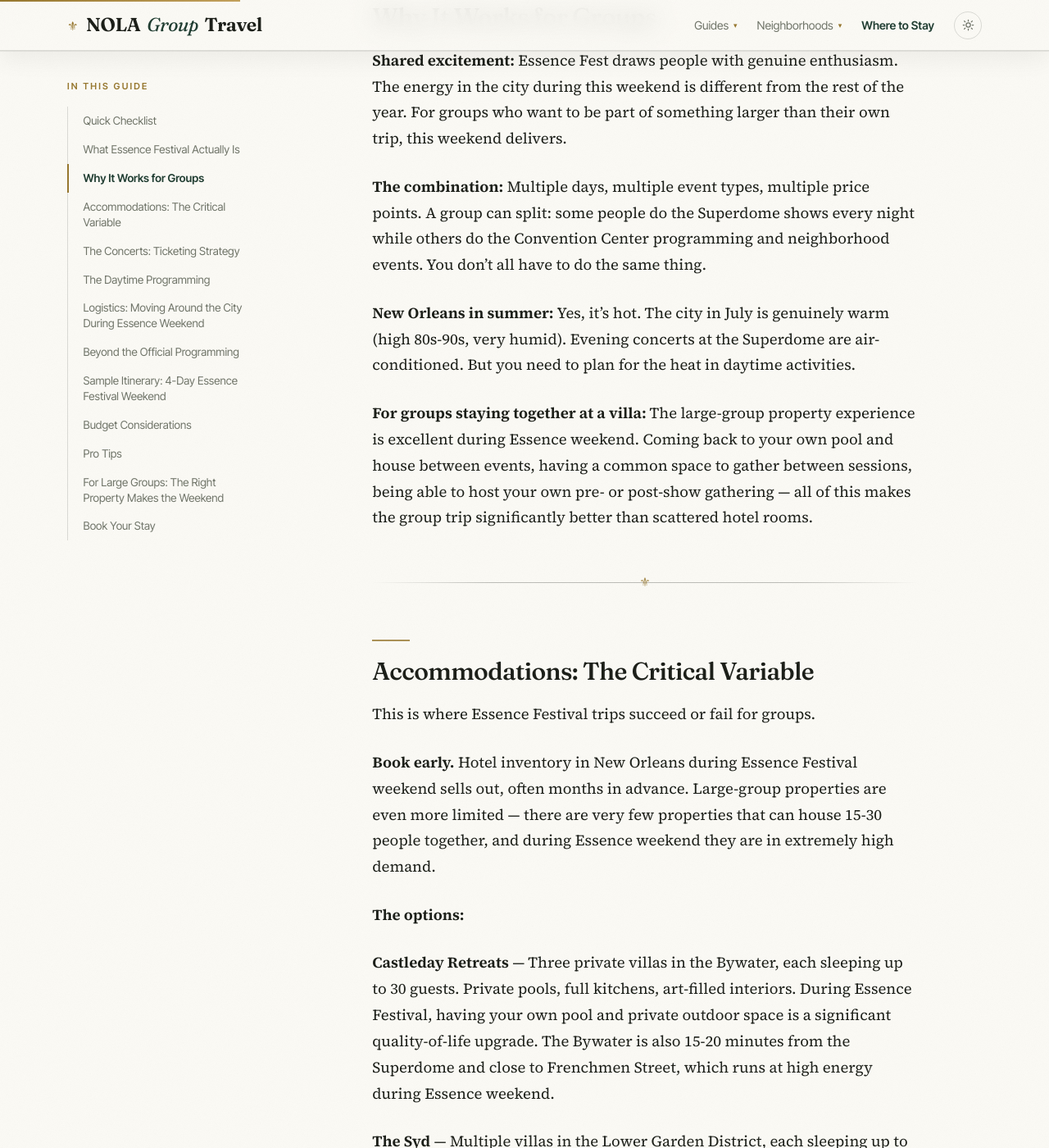
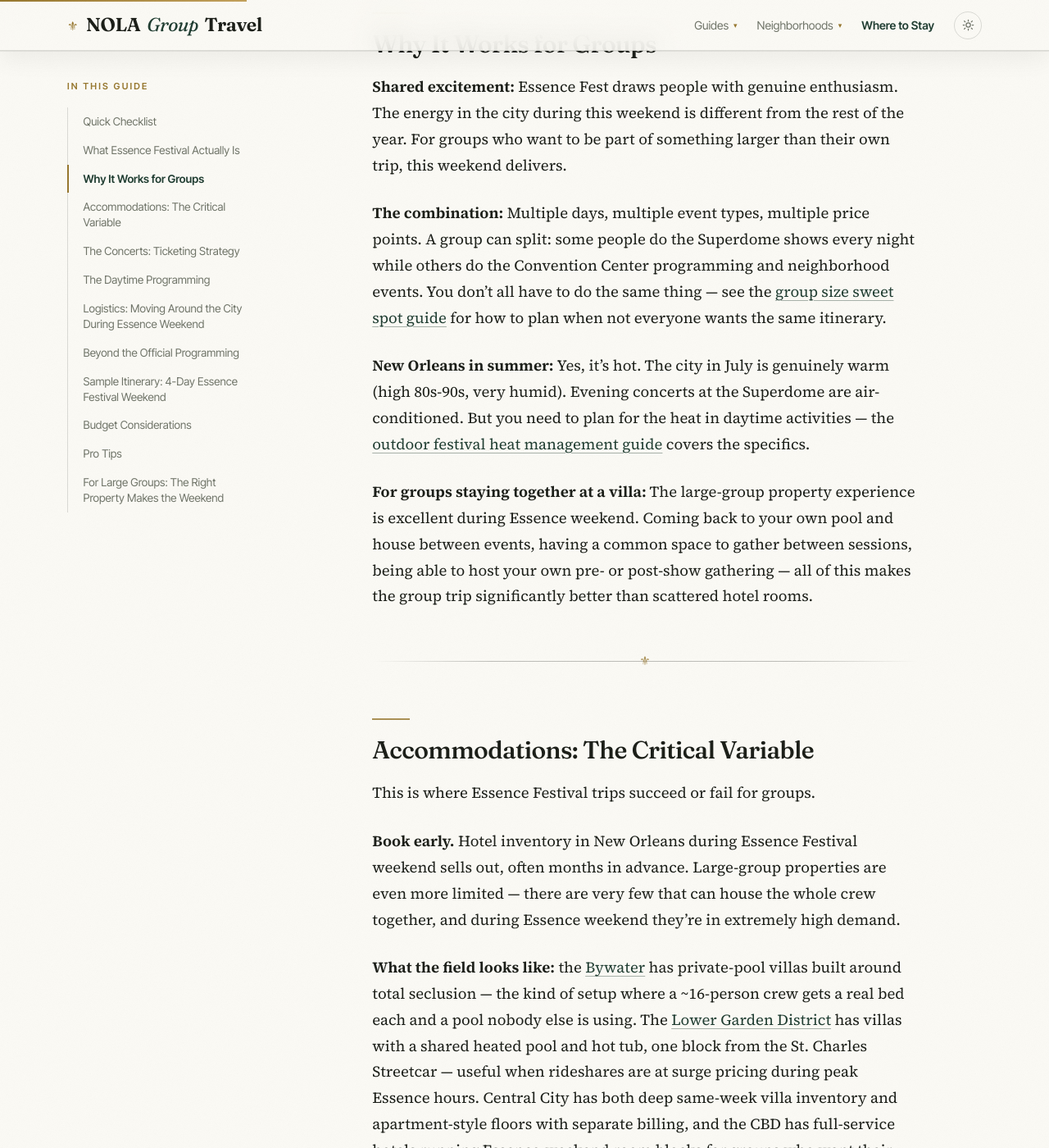
Before and after one commit to sjworth-dev/nola-group-travel, a Jekyll site: the page built from _guides/essence-festival.md, in a window 1280 px wide and 1400 px high, scrolled down 2719 px. Shown: the whole window at 82% size. Built offline with Jekyll 4.4.1, drawn with Linux system fonts in a browser that asks for light colours; some of the changed text lies outside the part shown.

Commit message:
expand: refresh Essence Festival guide — voice, property balance, internal links

```diff
--- a/_guides/essence-festival.md
+++ b/_guides/essence-festival.md
@@ -1,10 +1,10 @@
 ---
 title: "Essence Festival Group Guide: New Orleans"
-description: "How to plan a large group trip to Essence Festival in New Orleans. The biggest weekend in the city—here's how to do it right with 10-30 people."
+description: "How to plan a large group trip to Essence Festival in New Orleans. The biggest weekend in the city — here's how to do it right with the whole crew."
 category: "Festivals & Events"
 card_title: "Essence Festival"
 card_description: "The biggest weekend in New Orleans. How to plan a group trip to Essence Fest the right way."
-date: 2026-05-23
+date: 2026-07-25
 ---
 
 Essence Festival is the largest music festival in New Orleans and one of the largest annual events in the United States. Every year around the Fourth of July holiday weekend, the city transforms around a celebration of Black culture, music, and community that draws hundreds of thousands of visitors to the city from across the country.
@@ -15,7 +15,7 @@ This guide is for groups who want to do it right.
 
 ## Quick Checklist
 
-- [ ] Book accommodations as far in advance as possible — ideally 3-6 months out; popular properties sell out earlier
+- [ ] For the largest selection, book accommodations 6+ months out — large-group properties are the first thing to sell out for Essence weekend
 - [ ] Buy Superdome concert tickets the moment they go on sale — they sell out
 - [ ] Plan transportation ahead: rideshares are difficult during peak Essence weekend, have backup plans
 - [ ] Make restaurant reservations before the trip — every good restaurant will be fully booked during Essence weekend
@@ -43,9 +43,9 @@ Beyond the official venues, the city itself is part of the festival: pop-up even
 
 **Shared excitement:** Essence Fest draws people with genuine enthusiasm. The energy in the city during this weekend is different from the rest of the year. For groups who want to be part of something larger than their own trip, this weekend delivers.
 
-**The combination:** Multiple days, multiple event types, multiple price points. A group can split: some people do the Superdome shows every night while others do the Convention Center programming and neighborhood events. You don't all have to do the same thing.
+**The combination:** Multiple days, multiple event types, multiple price points. A group can split: some people do the Superdome shows every night while others do the Convention Center programming and neighborhood events. You don't all have to do the same thing — see the [group size sweet spot guide](/guides/nola-group-group-size-sweet-spot-guide/) for how to plan when not everyone wants the same itinerary.
 
-**New Orleans in summer:** Yes, it's hot. The city in July is genuinely warm (high 80s-90s, very humid). Evening concerts at the Superdome are air-conditioned. But you need to plan for the heat in daytime activities.
+**New Orleans in summer:** Yes, it's hot. The city in July is genuinely warm (high 80s-90s, very humid). Evening concerts at the Superdome are air-conditioned. But you need to plan for the heat in daytime activities — the [outdoor festival heat management guide](/guides/nola-group-outdoor-festival-heat-management/) covers the specifics.
 
 **For groups staying together at a villa:** The large-group property experience is excellent during Essence weekend. Coming back to your own pool and house between events, having a common space to gather between sessions, being able to host your own pre- or post-show gathering — all of this makes the group trip significantly better than scattered hotel rooms.
 
@@ -55,15 +55,11 @@ Beyond the official venues, the city itself is part of the festival: pop-up even
 
 This is where Essence Festival trips succeed or fail for groups.
 
-**Book early.** Hotel inventory in New Orleans during Essence Festival weekend sells out, often months in advance. Large-group properties are even more limited — there are very few properties that can house 15-30 people together, and during Essence weekend they are in extremely high demand.
+**Book early.** Hotel inventory in New Orleans during Essence Festival weekend sells out, often months in advance. Large-group properties are even more limited — there are very few that can house the whole crew together, and during Essence weekend they're in extremely high demand.
 
-**The options:**
+**What the field looks like:** the [Bywater](/neighborhoods/bywater/) has private-pool villas built around total seclusion — the kind of setup where a ~16-person crew gets a real bed each and a pool nobody else is using. The [Lower Garden District](/neighborhoods/lower-garden-district/) has villas with a shared heated pool and hot tub, one block from the St. Charles Streetcar — useful when rideshares are at surge pricing during peak Essence hours. Central City has both deep same-week villa inventory and apartment-style floors with separate billing, and the CBD has full-service hotels running Essence-weekend room blocks for groups who want their own keys and mixed budgets. Match the property to what your group actually needs — seclusion, a shared pool scene, walkability, or split checks — rather than defaulting to the first name you hear.
 
-**Castleday Retreats** — Three private villas in the Bywater, each sleeping up to 30 guests. Private pools, full kitchens, art-filled interiors. During Essence Festival, having your own pool and private outdoor space is a significant quality-of-life upgrade. The Bywater is also 15-20 minutes from the Superdome and close to Frenchmen Street, which runs at high energy during Essence weekend.
-
-**The Syd** — Multiple villas in the Lower Garden District, each sleeping up to 22 guests. Shared heated pool, hot tub, sauna, outdoor kitchen. One block from the St. Charles Streetcar — useful when rideshares are at surge pricing during peak Essence hours. The Lower Garden District puts you about 10-15 minutes from the Superdome.
-
-**Contact either property as early as possible.** Essence Festival weekend rates are higher than standard pricing. This is standard for all New Orleans Essence weekend inventory. Budget accordingly.
+**Whatever you book, book it early.** Essence Festival weekend rates run well above standard pricing across the board — that's true of every large-group property in the city this particular weekend, not a quirk of one. Budget accordingly.
 
 ---
 
@@ -82,7 +78,7 @@ Superdome concert tickets are the primary expense of an Essence Festival trip fo
 **For groups:**
 - Coordinate ticket buying so everyone gets the same section. Buying 15 tickets independently risks your group being scattered across the venue.
 - One person should lead the ticket-buying effort with everyone's credit card information ready before the sale opens.
-- VIP packages can be worth it for large groups — the logistics of managing 15-20 people through general admission lines are real.
+- VIP packages can be worth it for large groups — the logistics of managing the whole crew through general admission lines are real.
 
 **Note:** Essence Festival lineup is announced by the festival organizers. Research the current year's lineup at the official Essence Festival website to understand who's performing when you're planning.
 
@@ -199,7 +195,7 @@ Essence Festival weekend is more expensive than a standard New Orleans trip. Bud
 
 ## Pro Tips
 
-1. **Book everything months in advance.** For Essence weekend, the difference between booking in January and booking in May is significant for accommodations, and the difference between buying tickets at release and buying on resale is substantial.
+1. **Book everything months in advance.** For the largest selection, book 6+ months out — and the difference between buying concert tickets at release and buying on resale is substantial too.
 
 2. **Designate a logistics coordinator.** Essence weekend with a large group requires more coordination than a standard trip. One person handles the concert ticket strategy, the transportation plan, and the restaurant reservations.
 
@@ -207,7 +203,7 @@ Essence Festival weekend is more expensive than a standard New Orleans trip. Bud
 
 4. **Plan for heat.** July in New Orleans is hot and humid. Morning and evening activities are fine. Midday in the sun is miserable. The Superdome and Convention Center are air-conditioned; plan for time there during peak heat.
 
-5. **The villa pool saves you.** Having a private pool (Castleday) or shared pool complex (The Syd) during Essence weekend is not a luxury — it's a recovery essential. You'll use it more than on any other type of trip.
+5. **The villa pool saves you.** Whether it's a private pool or a shared one, having water to come back to during Essence weekend is not a luxury — it's a recovery essential. You'll use it more than on any other type of trip.
 
 6. **Follow Frenchmen Street even if you're tired.** After-show Frenchmen Street during Essence weekend is one of the best live music experiences in the city. Push through the tiredness at least once.
 
@@ -219,15 +215,8 @@ Essence Festival weekend is more expensive than a standard New Orleans trip. Bud
 
 Essence Festival is the weekend when your choice of accommodation matters most. Hotels scatter your group across different rooms and floors. You come back after shows to your individual rooms instead of a shared space.
 
-With a large-group villa, you come back to your house. Everyone's there. The pool is going. Music is playing. You debrief the show, you stay up late talking, you have one of the best nights of the trip — and none of it was planned.
+With a large-format villa or a shared floor, you come back to one place. Everyone's there. The pool is going. Music is playing. You debrief the show, you stay up late talking, you have one of the best nights of the trip — and none of it was planned. If your group is treating the villa as the whole strategy for the weekend, not just a place to sleep, the [Essence Festival base camp guide](/guides/nola-group-essence-festival-base-camp-guide/) goes deep on running it that way.
 
-**Castleday Retreats** — Three private villas in the Bywater, each sleeping up to 30 guests. Private pools, full kitchens, completely private. For groups who want their own space during one of the busiest weekends of the year, this is the answer. Book as far in advance as possible.
+Whatever you land on, book it early — Essence weekend is the single hardest weekend of the year to find large-group inventory in New Orleans, and for the largest selection you want to be looking 6+ months out, not 6 weeks out.
 
-**The Syd** — Multiple villas in the Lower Garden District, each sleeping up to 22 guests. Shared heated pool, hot tub, sauna, outdoor kitchen. One block from the St. Charles Streetcar — the most useful transit option during a weekend when rideshares are strained. Book as far in advance as possible.
-
-Both properties can accommodate the kind of group living that makes a 4-night Essence Festival weekend something your group talks about for years. But both will book out early. Don't wait.
-
-## Book Your Stay
-
-- **Castleday Retreats** — Bywater, up to 30 per villa, private pools. Book 3-6 months out for Essence weekend.
-- **The Syd** — Lower Garden District, up to 22 per villa, pool/hot tub/sauna, streetcar access. Book early.
+[See where to stay for large groups →](/where-to-stay/)
```
